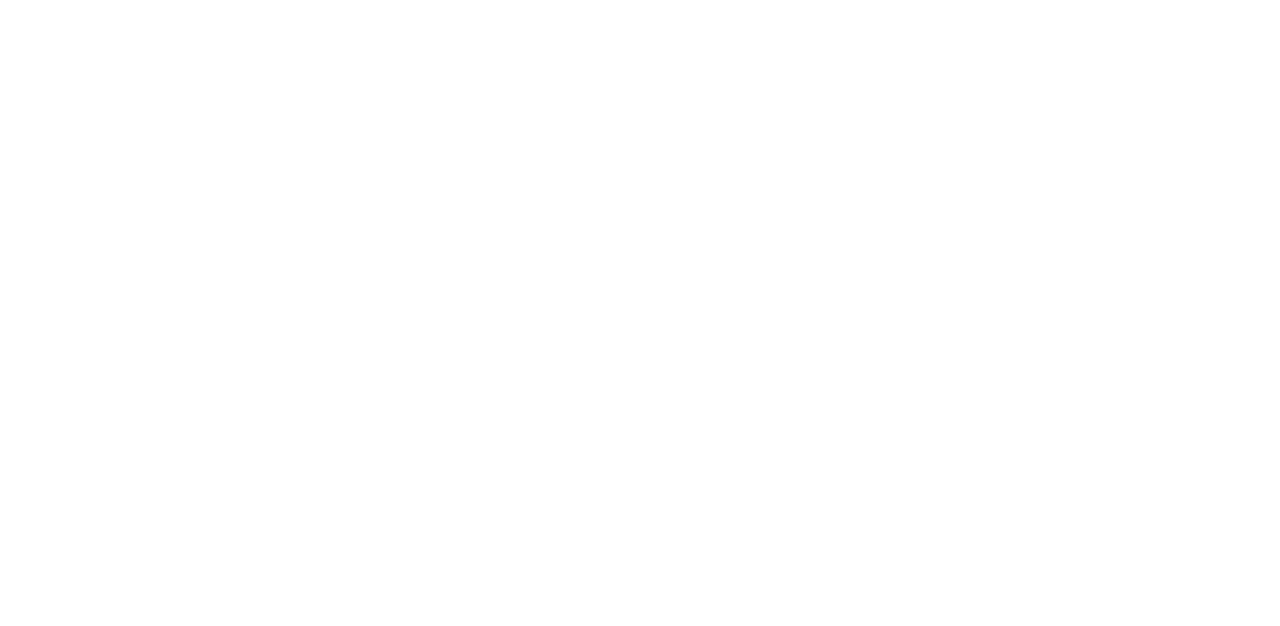
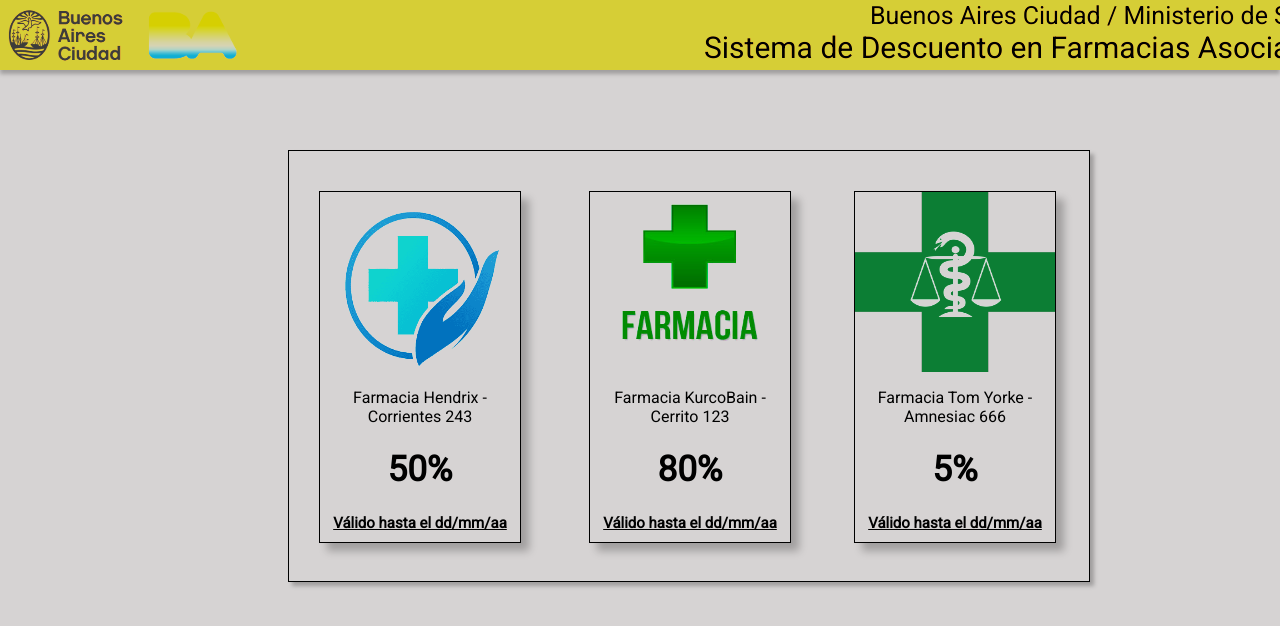
Before and after one commit to msunh/ciuPrimerParcial, a plain HTML site: page main.html in a window 1280 px wide. Drawn offline with Linux system fonts and the light colour scheme.

Commit message:
Comenzando con pantalla Main

```diff
--- a/css/style.css
+++ b/css/style.css
@@ -24,7 +24,7 @@ body{
 	height: 400px;
 	left: 850px;
 	top: 120px;
-	border: 2px solid #000000;
+	border: 1px solid #000000;
 	border-radius: 30px;
 	box-shadow: 8px 8px 8px rgba(0, 0, 0, 0.25);
 
@@ -32,7 +32,7 @@ body{
 
 #tituloBox{
 	position: absolute;
-	left:100px;
+	left:120px;
 	font-family: Roboto;
 	font-style: normal;
 	font-weight: normal;
@@ -76,7 +76,7 @@ body{
 	width: 617px;
 	height: 213px;
 	left: 100px;
-	top: 250px;
+	top: 200px;
 }
 
 .userInput{
@@ -110,38 +110,6 @@ body{
 	color: #000000;
 }
 
-.userInputTitle{
-	position: absolute;
-	width: 103px;
-	height: 35px;
-	left: 100px;
-	top: 75px;
-
-	font-family: Roboto;
-	font-style: normal;
-	font-weight: normal;
-	font-size: 25px;
-	line-height: 35px;
-
-	color: #000000;
-}
-
-.userPasswordTitle{
-	position: absolute;
-	width: 103px;
-	height: 35px;
-	left: 100px;
-	top: 185px;
-
-	font-family: Roboto;
-	font-style: normal;
-	font-weight: normal;
-	font-size: 25px;
-	line-height: 35px;
-
-	color: #000000;
-}
-
 .passwordInput{
 	position: absolute;
 	width: 200px;
@@ -157,15 +125,95 @@ body{
 
 }
 
+.userPasswordTitle{
+	position: absolute;
+	width: 103px;
+	height: 35px;
+	left: 100px;
+	top: 185px;
+
+	font-family: Roboto;
+	font-style: normal;
+	font-weight: normal;
+	font-size: 25px;
+	line-height: 35px;
+	color: #000000;
+}
+
 #button{
 	position: absolute;
-	width: 200px;
+	width: 210px;
 	height: 40px;
 	left: 100px;
 	top: 300px;
 	font-size: 18px;
 
 	background:#ffce36;
-	border: 3px solid #000000;
+	border: 2px rgb(84, 100, 116) #000000;
 	border-radius: 11px;
 }
+
+.contenedorTarjetas{
+
+	position: relative;
+	width: 800px;
+	height: 430px;
+	margin-top:150px;
+	left:280px;
+	border: 1px solid #000000;
+	box-shadow: 4px 4px 4px rgba(0, 0, 0, 0.25);
+}
+
+.tarjeta1{
+	position: absolute;
+	width: 200px;
+	height: 350px;
+	top: 40px;
+	left:30px;
+	border: 1px solid black;
+	box-shadow: 8px 8px 8px rgba(0, 0, 0, 0.25);
+
+}
+
+#imgFarm1{
+	display: block;
+	margin:auto;
+	height:180px;
+	width:200px;
+}
+
+.center{
+	text-align: center;
+	font-family:Roboto;
+}
+
+h4.fontSize{
+	font-size: 15px;
+	text-decoration: underline;
+}
+
+h1{
+	font-size:35px
+}
+
+.tarjeta2{
+	position: absolute;
+	width: 200px;
+	height: 350px;
+	top: 40px;
+	left:300px;
+	border: 1px solid black;
+	box-shadow: 8px 8px 8px rgba(0, 0, 0, 0.25);
+
+}
+
+.tarjeta3{
+	position: absolute;
+	width: 200px;
+	height: 350px;
+	top: 40px;
+	left:565px;
+	border: 1px solid black;
+	box-shadow: 8px 8px 8px rgba(0, 0, 0, 0.25);
+
+}
--- a/main.html
+++ b/main.html
@@ -0,0 +1,56 @@
+<!DOCTYPE html>
+<html lang="en">
+<head>
+
+    <title> Bienvenido - Sistema de Descuento en Farmacias - Buenos Aires</title>
+    <link rel="stylesheet" href="./css/style.css">
+    <link href="https://fonts.googleapis.com/css?family=Roboto&display=swap" rel="stylesheet" />
+</head>
+
+<header id="cabecera">
+
+    <span class="headerBsAs"> Buenos Aires Ciudad / Ministerio de Salud </span>
+    <span class="headerDescuento">Sistema de Descuento en Farmacias Asociadas</span>
+    <img id="logoCiudad" src="./images/logoBA.png" alt="logo Ciudad de Buenos Aires">
+
+</header>
+
+
+<body id="cuerpo">
+
+    <div class="container">
+        <div class="contenedorTarjetas">
+
+            <div class="tarjeta1">
+                <img id="imgFarm1" src="./images/farmacia1.png">
+                <p class="center"> Farmacia Hendrix - Corrientes 243</p>
+                <h1 class="center">50%</h1>
+                <h4 class="center fontSize">Válido hasta el dd/mm/aa</h4>
+            </div>
+            <div class="tarjeta2">
+                <img id="imgFarm1" src="./images/farmacia2.jpg">
+                <p class="center"> Farmacia KurcoBain - Cerrito 123</p>
+                <h1 class="center">80%</h1>
+                <h4 class="center fontSize">Válido hasta el dd/mm/aa</h4>
+            </div>
+            <div class="tarjeta3">
+                <img id="imgFarm1" src="./images/farmacia3.png">
+                <p class="center"> Farmacia Tom Yorke - Amnesiac 666</p>
+                <h1 class="center">5%</h1>
+                <h4 class="center fontSize">Válido hasta el dd/mm/aa</h4>
+            </div>
+
+
+        </div>
+
+
+
+
+
+    </div>
+
+
+
+    <script src="script.js"></script>
+</body>
+</html>
```
Also changed, not shown: images/farmacia1.png (added), images/farmacia2.jpg (added), images/farmacia3.png (added).
